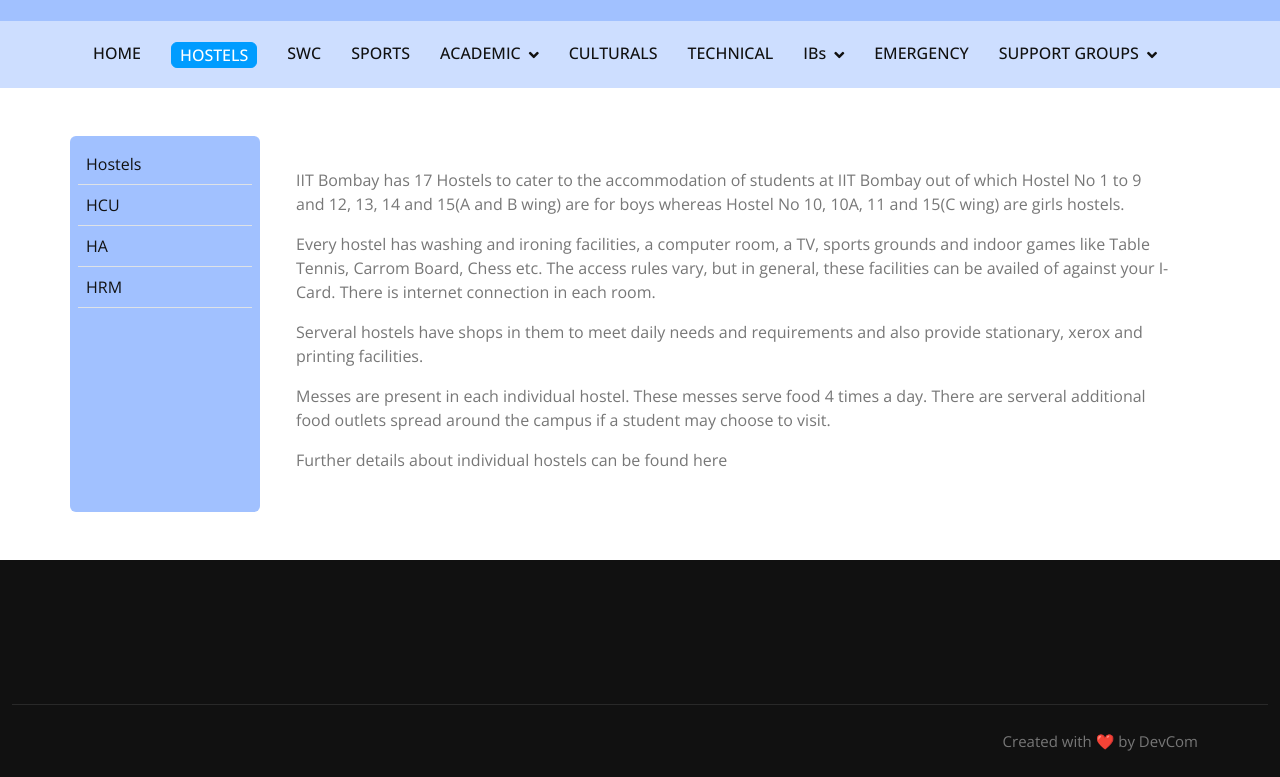
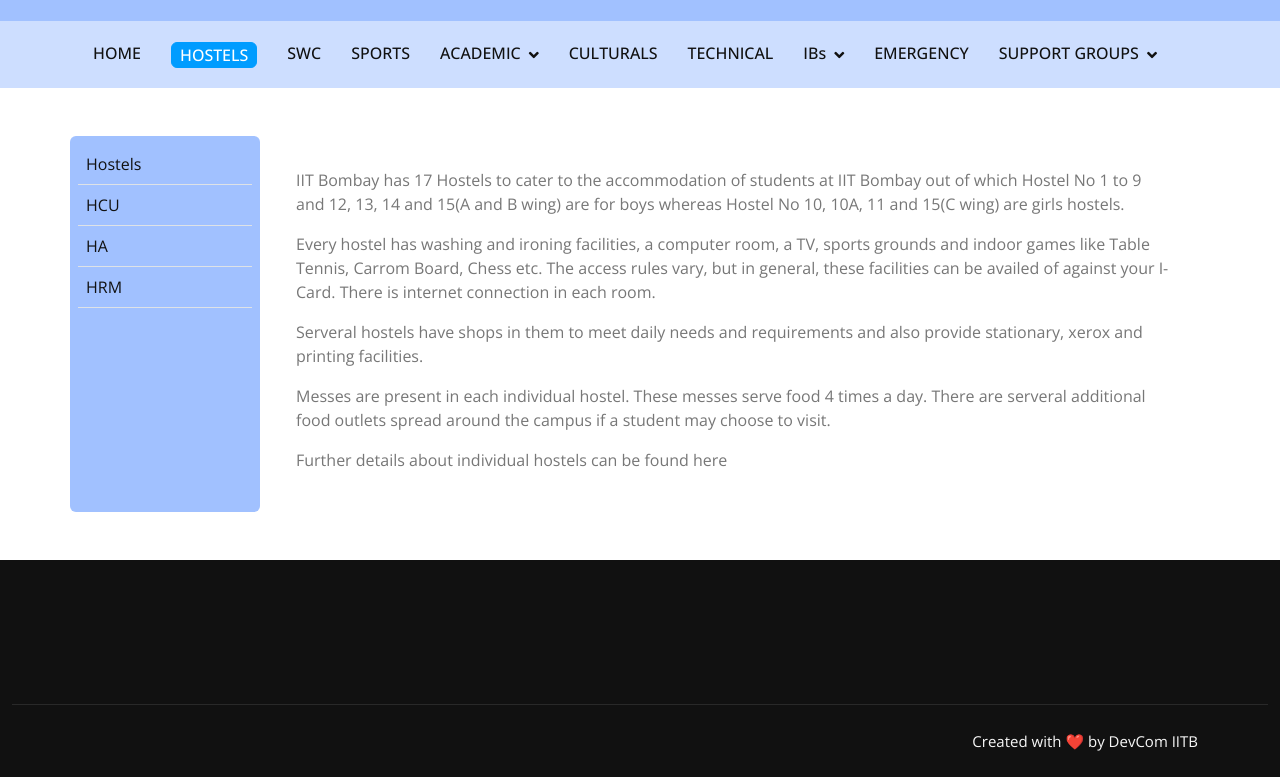
Before and after one commit to DevCom-IITB/dean-sa-website, a plain HTML site: page hostels.html in a window 1280 px wide. Shown: the part 107-884 px from the top of the page. Drawn offline with nearby package versions, Linux system fonts and the light colour scheme.

Commit message:
feat: add link for devcom in footer

```diff
--- a/hostels.html
+++ b/hostels.html
@@ -336,9 +336,9 @@
                     <!-- <div class="col-md-6 text-center text-md-start mb-3 mb-md-0">
                         &copy; <a href="#">Your Site Name</a>, All Right Reserved.
                     </div> -->
-                    <div class="col-md-12 text-center text-md-end">
+                    <div class="col-md-12 text-light text-center text-md-end">
                         <!--/*** This template is free as long as you keep the footer author’s credit link/attribution link/backlink. If you'd like to use the template without the footer author’s credit link/attribution link/backlink, you can purchase the Credit Removal License from "https://htmlcodex.com/credit-removal". Thank you for your support. ***/-->
-                        Created with ❤️ by DevCom
+                        Created with ❤️ by <a href="https://www.devcom-iitb.org/" target="_blank">DevCom IITB</a>
                     </div>
                 </div>
             </div>
```
Also changed, not shown: index.html (+2 -2 lines).
